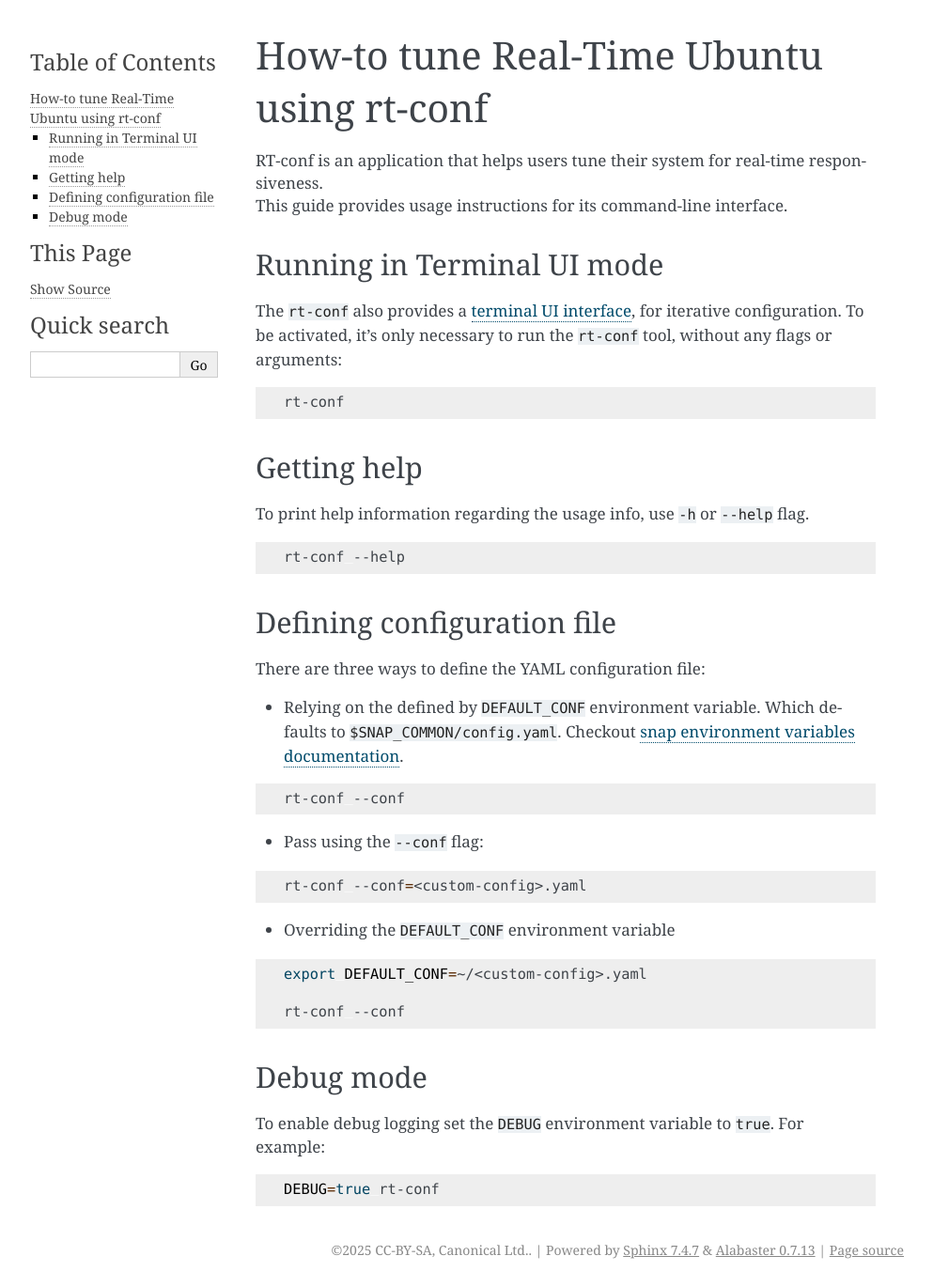
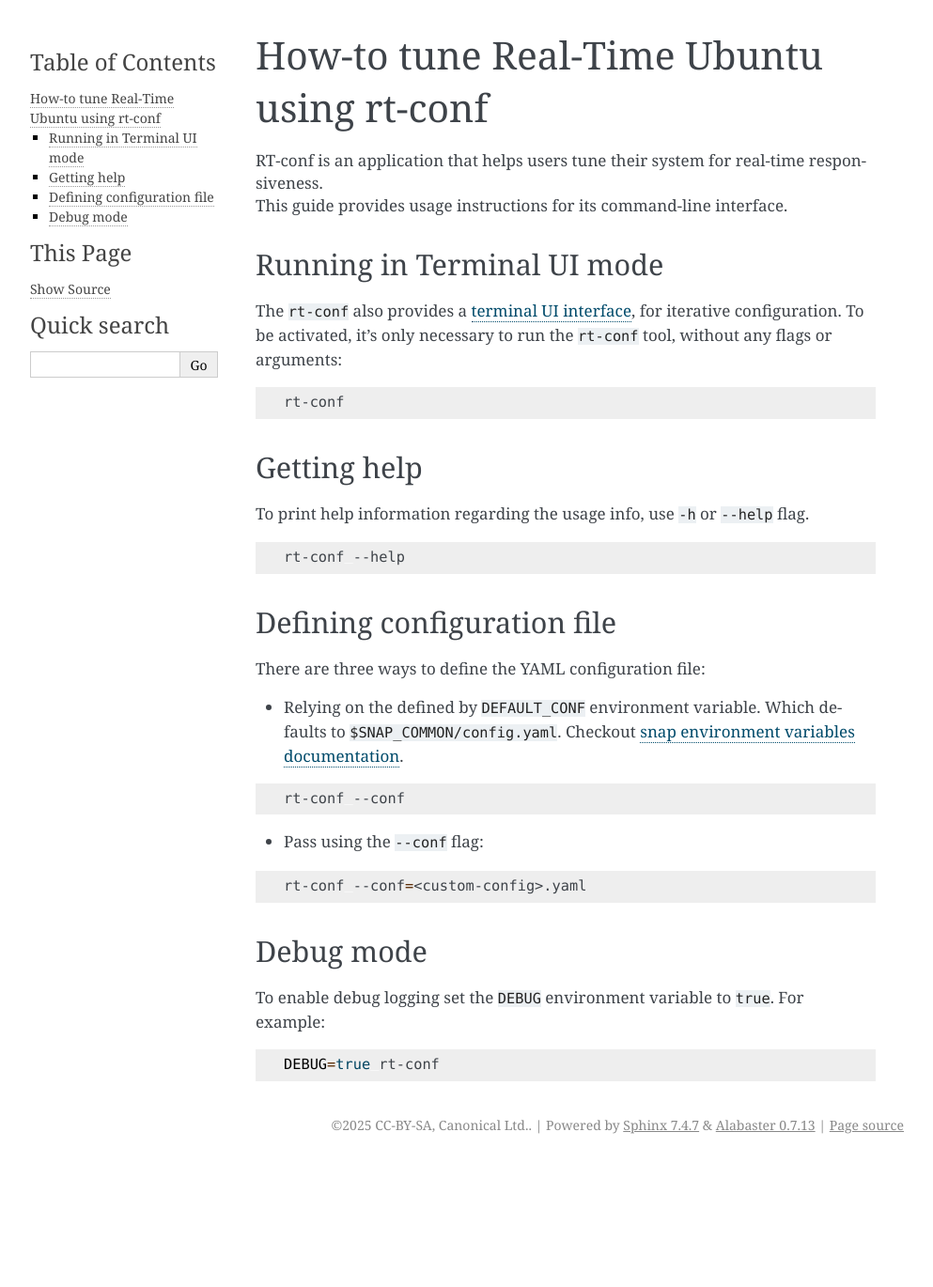
Before and after one commit to canonical/real-time-ubuntu-docs, a Sphinx documentation site: the page built from docs/how-to/rt-conf-cli.md, in a window 1280 px wide. Shown: the whole page at 94% size, without its empty margins (148-1141 px from the left). Built offline with Sphinx 7.4.7, drawn with Linux system fonts in a browser that asks for light colours; after the commit the page ends 1237 px from its top, so only the background shows below that.

Commit message:
feat!: drop overriding step of DEFAULT_CONF
Co-authored-by: Farshid Tavakolizadeh <email@farshid.ws>

````diff
--- a/docs/how-to/rt-conf-cli.md
+++ b/docs/how-to/rt-conf-cli.md
@@ -36,12 +36,6 @@
 rt-conf --conf=<custom-config>.yaml
 ```
 
-- Overriding the `DEFAULT_CONF` environment variable
-```shell
-export DEFAULT_CONF=~/<custom-config>.yaml
-
-rt-conf --conf
-```
 
 ## Debug mode
 
````
